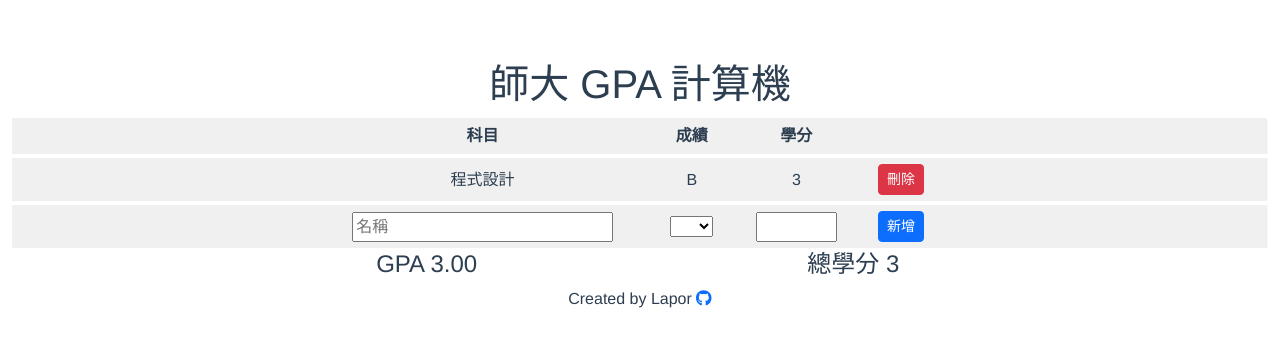
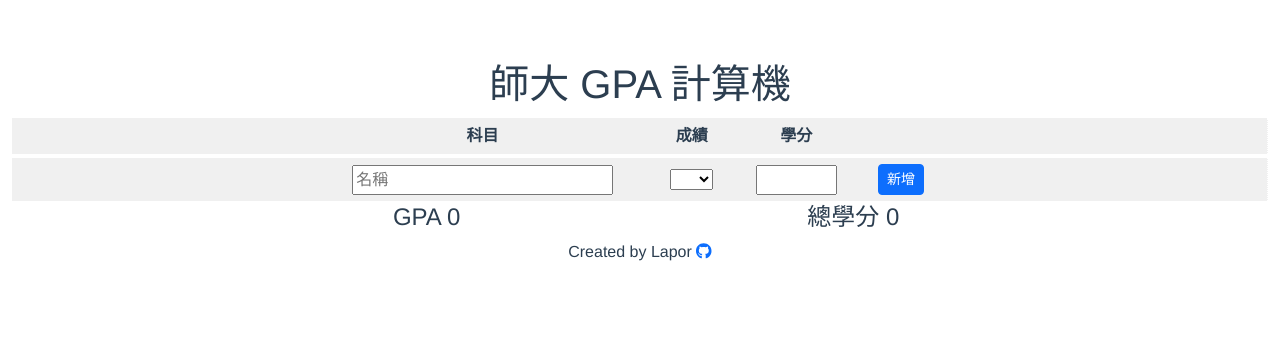
Before and after one commit to laporchen/gpa-calculator, a Vue app: page / in a window 1280 px wide. Shown: the top 346 px of the page. Built offline with nearby package versions, Linux system fonts and the light colour scheme.

Commit message:
fixed:typos and vue config
add config to make the production files can find the correct path in my
website. I hope.

```diff
--- a/package.json
+++ b/package.json
@@ -1,5 +1,5 @@
 {
-  "name": "gpa-caculator",
+  "name": "ntnu-gpa-calculator",
   "version": "0.1.0",
   "private": true,
   "scripts": {
--- a/src/components/Calculator.vue
+++ b/src/components/Calculator.vue
@@ -73,13 +73,6 @@ export default {
     }
   },
   mounted () {
-    this.subjects = new Array(1).fill(0).map(() => {
-      return {
-        name : "程式設計",
-        grade : "B",
-        cred : 3,
-      }
-    })
   },
   computed : {
     sumGpa : function() {
--- /dev/null
+++ b/vue.config.js
@@ -0,0 +1,5 @@
+module.exports = {
+  publicPath: process.env.NODE_ENV === 'production'
+    ? '/GPA/'
+    : '/'
+}
```
